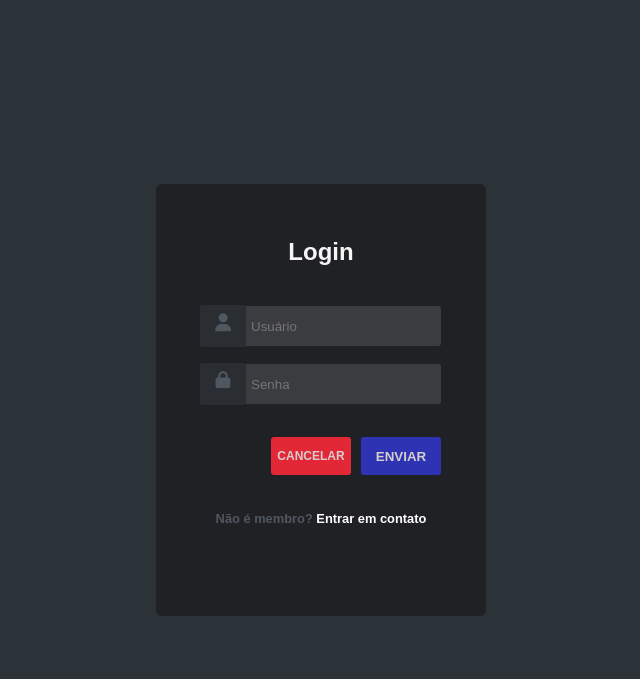
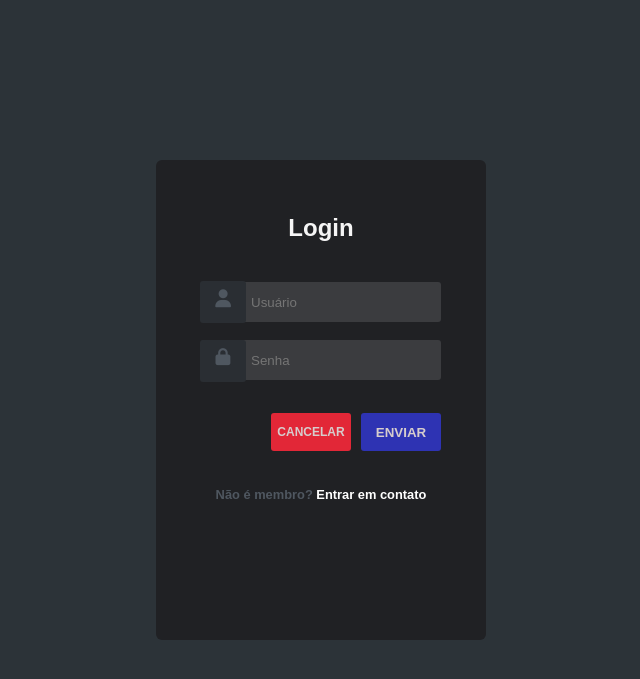
Before and after one commit to GustavoMaciel16/tela_Login_HTML5_CSS3_PHP, a PHP site: page /form.php in a window 1280 px wide. Shown: the top 679 px of the page, without its empty margins (319-959 px from the left). Run offline with PHP 8.4, Linux system fonts and the light colour scheme; some libraries are stand-ins or nearby versions.

Commit message:
Update style.css

```diff
--- a/style.css
+++ b/style.css
@@ -25,7 +25,8 @@ body{
 form{
     background-color: rgb(32, 33, 36);
     width: 250px;
-    height: 44%;
+    height: 50%;
+    max-height: 50%;
     position: absolute;
     left: 50%;
     top: 50%;
@@ -129,7 +130,7 @@ form{
 
 .lb_password{
     position: absolute;
-    top: 179px;
+    top: 180px;
     right: 240px;
     font-size: 17px;
     background-color: rgb(42, 46, 51);
```
